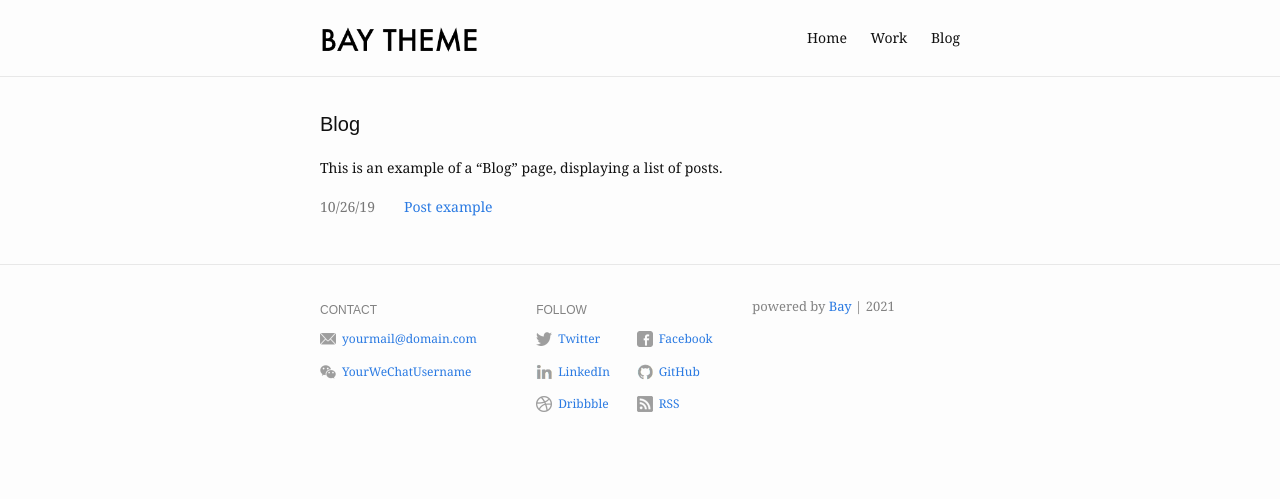
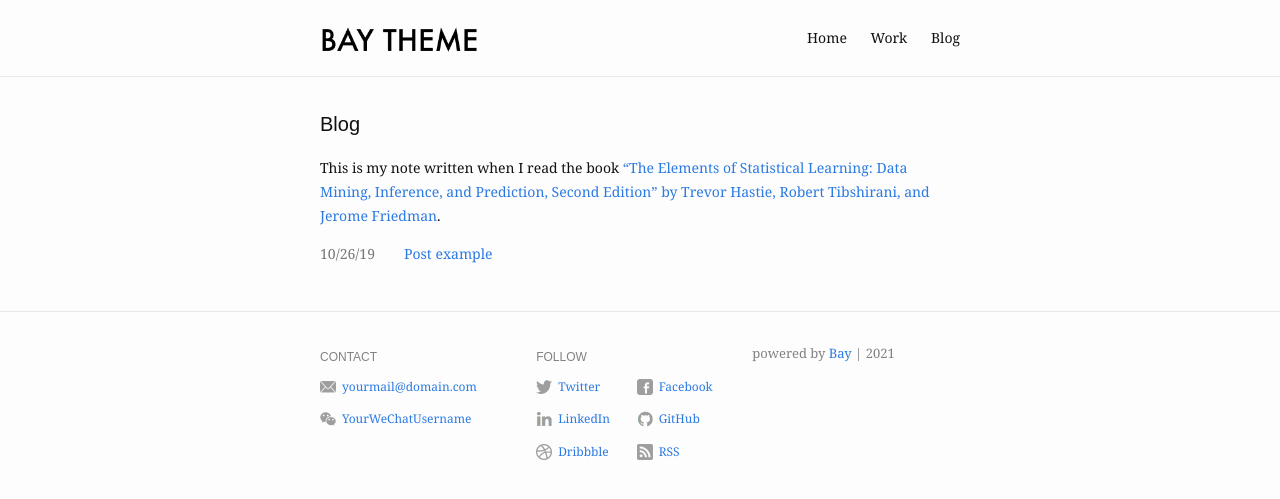
Before and after one commit to eliottvincent/bay, a Jekyll site: the page built from blog.md, in a window 1280 px wide. Shown: the top 499 px of the page. Built offline with Jekyll 4.4.1, drawn with Linux system fonts in a browser that asks for light colours.

Commit message:
Update blog.md

```diff
--- a/blog.md
+++ b/blog.md
@@ -4,5 +4,5 @@ title: Blog
 slug: /blog
 ---
 
-This is an example of a "Blog" page, displaying a list of posts.
+This is my note written when I read the book ["The Elements of Statistical Learning: Data Mining, Inference, and Prediction, Second Edition" by Trevor Hastie, Robert Tibshirani, and Jerome Friedman](https://www.amazon.com/Elements-Statistical-Learning-Prediction-Statistics/dp/0387848576).
 <br />
```
